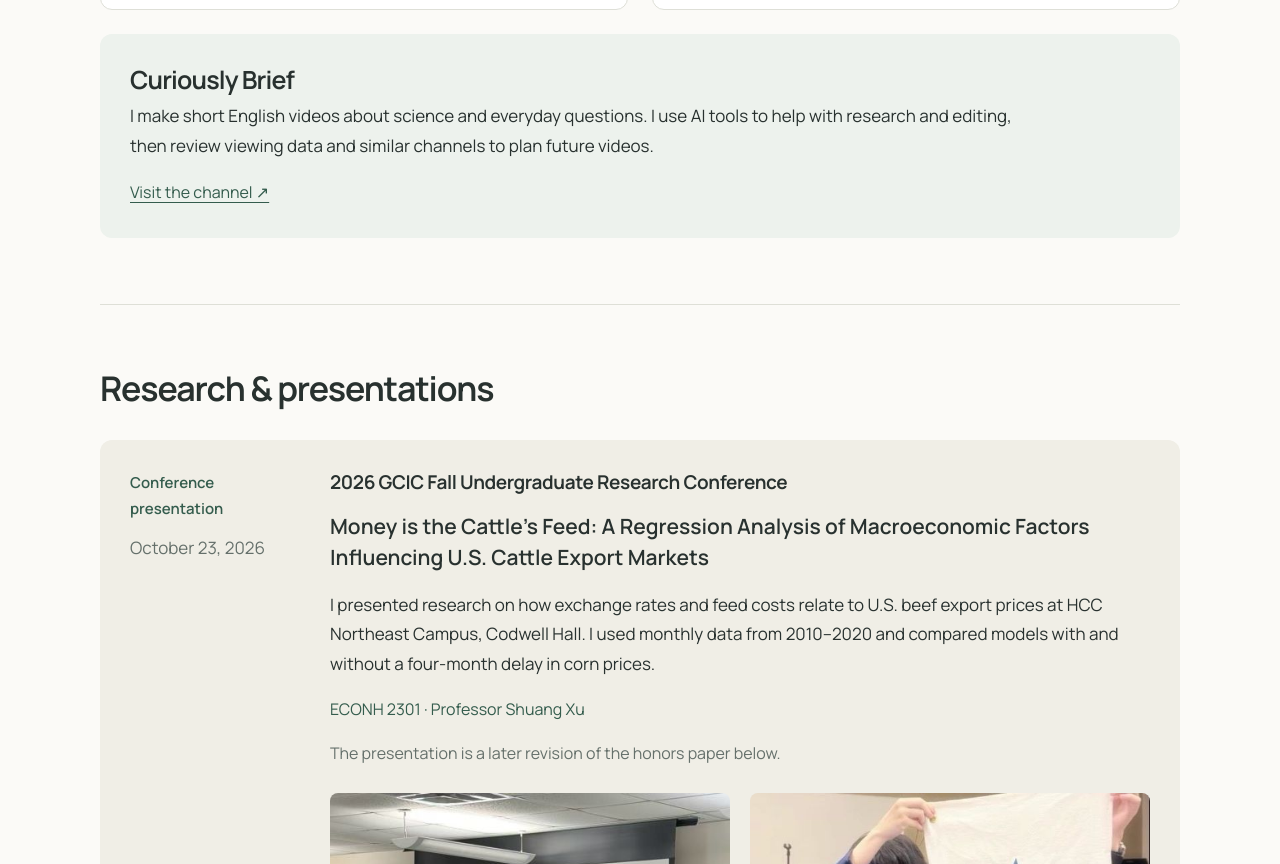
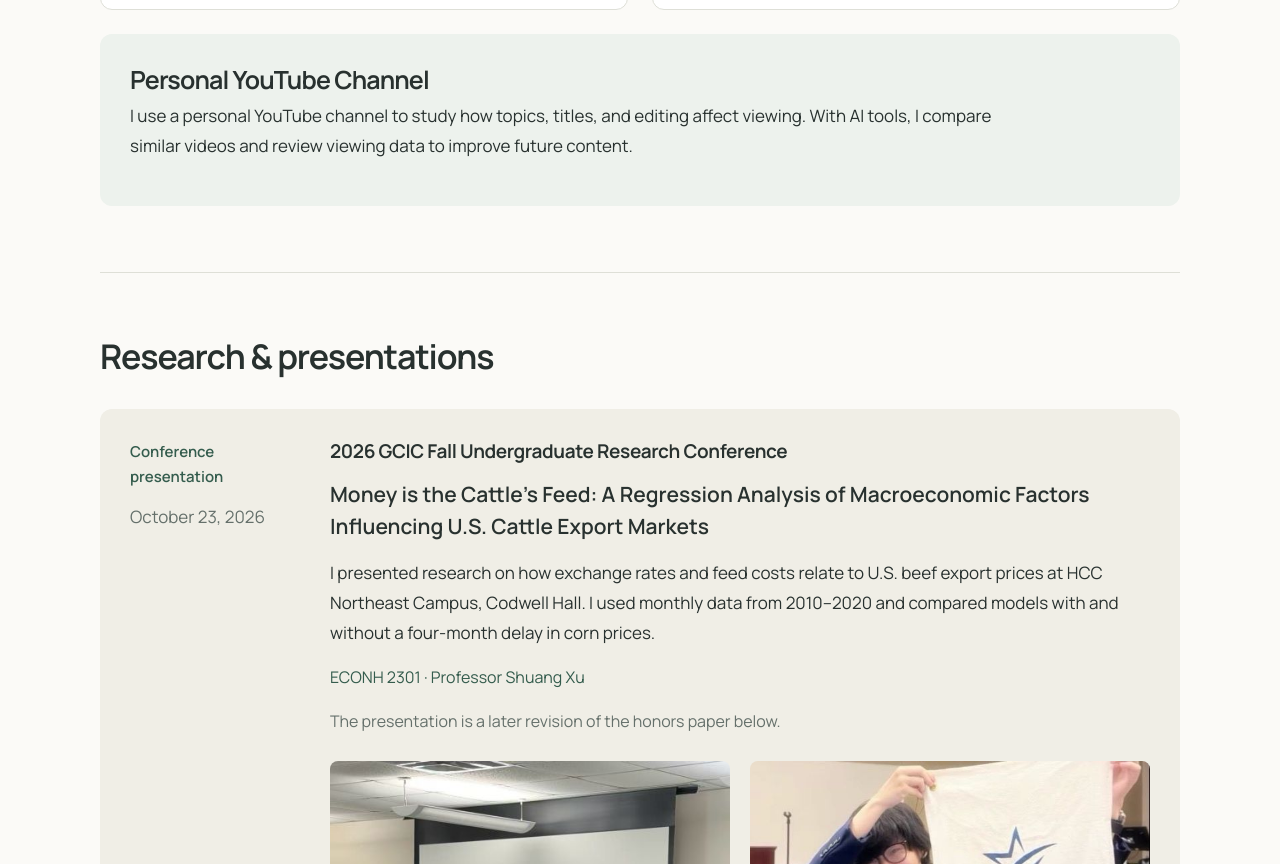
Before and after one commit to oranipost/oranipost.github.io, a plain HTML site: page index.html in a window 1280 px wide. Shown: the part 1270-2134 px from the top of the page. Drawn offline with Linux system fonts and the light colour scheme.

Commit message:
Anonymize personal YouTube research project

```diff
--- a/index.html
+++ b/index.html
@@ -41,7 +41,7 @@
         </article>
       </div>
       <article id="analytics" class="analysis-project">
-        <div class="analysis-intro"><h3>Curiously Brief</h3><p>I make short English videos about science and everyday questions. I use AI tools to help with research and editing, then review viewing data and similar channels to plan future videos.</p><a href="https://www.youtube.com/channel/UC01cPraeNx1QG8cipkg1O2g" target="_blank" rel="noopener noreferrer">Visit the channel ↗</a></div>
+        <div class="analysis-intro"><h3>Personal YouTube Channel</h3><p>I use a personal YouTube channel to study how topics, titles, and editing affect viewing. With AI tools, I compare similar videos and review viewing data to improve future content.</p></div>
       </article>
     </section>
 
```
